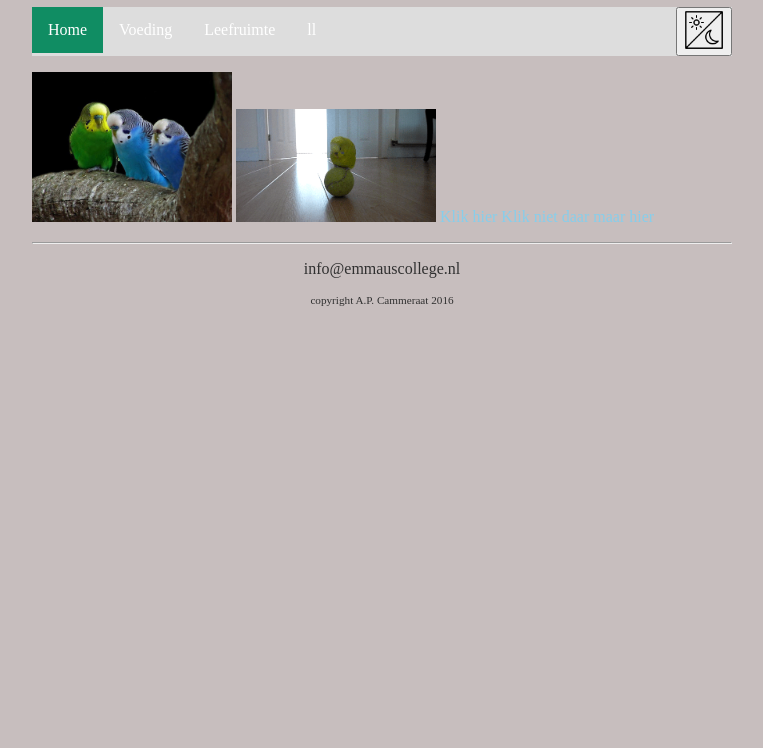
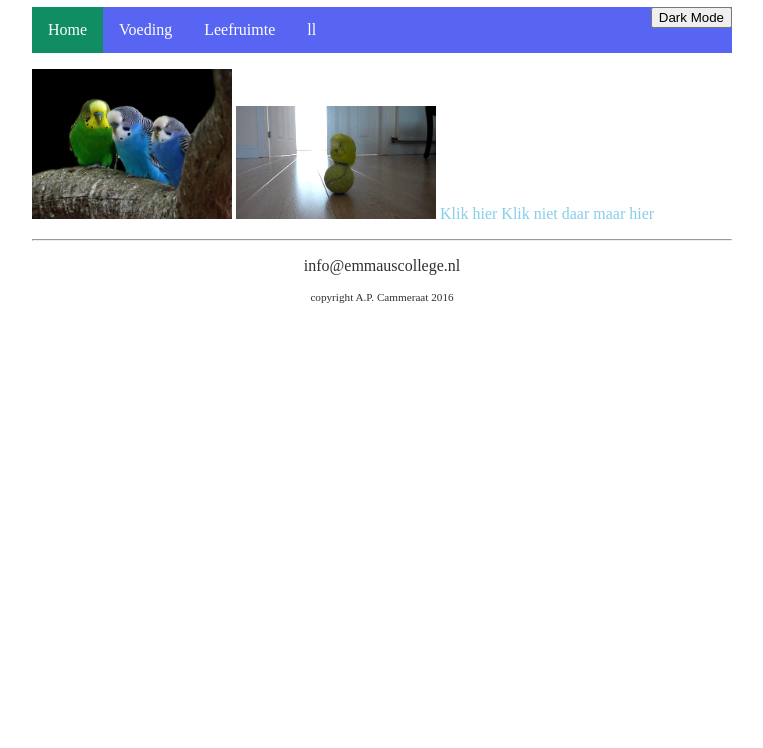
Before and after one commit to emmaus-4v/website-4vin2-Taoufik, a plain HTML site: page index.html in a window 1280 px wide. Shown: the part 73-821 px from the top of the page, without its empty margins (258-1021 px from the left). Drawn offline with Linux system fonts and the light colour scheme.

Commit message:
dark mode succes

```diff
--- a/index.html
+++ b/index.html
@@ -25,7 +25,7 @@
                     <li><a href="overmij.html">Voeding</a></li>
                     <li><a href="info.html">Leefruimte</a></li>
                     <li><a href="ekvbiev.html">ll</a></li>
-                    <li class="rechts" ><button onclick="myFunction()"><img class="toggle" src="afbeeldingen/darkmodetoggle.png"></button></li>
+                    <li class="rechts" ><button class="togg" onclick="myFunction()">Dark Mode</button></li>
                 </ul>
             </nav>
             <script>
--- a/style.css
+++ b/style.css
@@ -3,14 +3,14 @@
 html, body {
     height: 100%;
     padding: 0;
-    background-color: #c7bebe;
+    background-color: white;
 
     color: #303030;
     font: Verdana, Arial, Sans-Serif;
 }
 
 .dark-mode {
-    background-color:#5865F2;
+    background-color:#23272A;
     color:white;
 
 }
@@ -68,7 +68,7 @@ nav ul {
     list-style-type: none;
     margin: auto;
     padding: 0;
-    background-color: #dddddd;
+    background-color: #5865F2;
     overflow: hidden;
 
 }
@@ -110,3 +110,7 @@ nav li a.active {
 .toggle {
     height:40px;
 }
+
+.togg {
+top:10px;
+}
```
